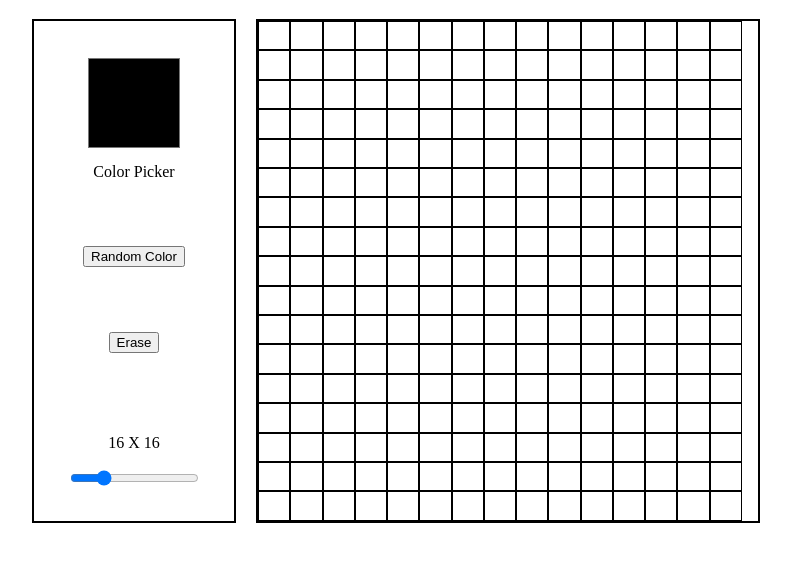
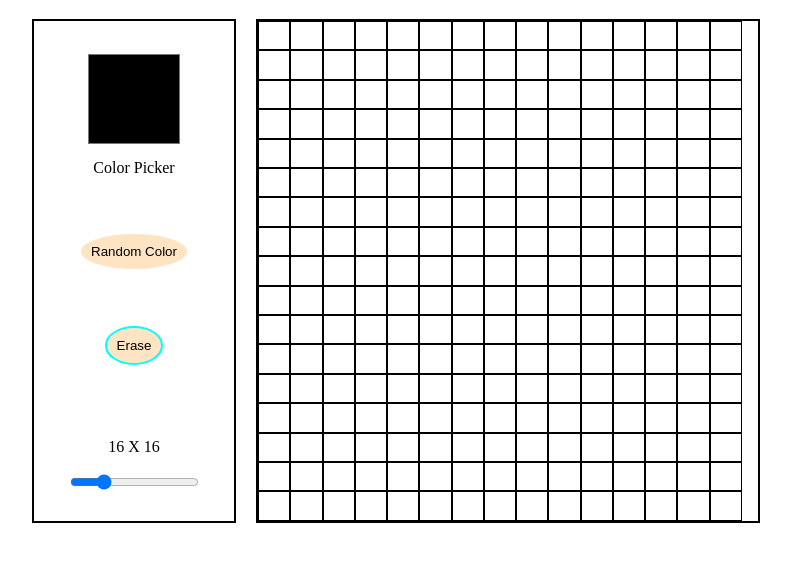
Before and after one commit to benSoalio/odin-etch-a-sketch, a plain HTML site: page index.html in a window 1280 px wide. Both pictures are taken after a click on the button "Erase". Shown: the part 87-648 px from the top of the page, without its empty margins (244-1035 px from the left). Drawn offline with Linux system fonts and the light colour scheme.

```diff
--- a/index.html
+++ b/index.html
@@ -17,9 +17,8 @@
             <input id="colorPicker" type="color" name="colorPicker" />
             <label for="colorPicker">Color Picker</label>
           </div>
-
-          <button class="randomColor">Random Color</button>
-          <button class="erase">Erase</button>
+          <button id="randomColor">Random Color</button>
+          <button id="erase">Erase</button>
           <div class="sizePicker">
             <p id="size">Size</p>
             <input
--- a/script.js
+++ b/script.js
@@ -2,6 +2,7 @@ const sketchPad = document.querySelector(".sketchPad");
 const pickedSize = document.querySelector("#pickedSize");
 const size = document.querySelector("#size");
 const colorPicker = document.querySelector("#colorPicker");
+const erase = document.querySelector("#erase");
 
 // function to draw the grid with size as input
 function drawGrid(size) {
@@ -34,13 +35,25 @@ pickedSize.addEventListener("change", () => {
   drawGrid(pickedSize.value);
 });
 
+//Setup the erase button
+erase.addEventListener("click", (e) => {
+  e.target.classList.toggle("active");
+  //   console.log(erase.getAttribute("class"));
+});
+
 //Change the color of the square on mouseover
 sketchPad.addEventListener("mouseover", (e) => {
   // to prevent the change of the background of the sketchpad
   if (e.target !== sketchPad) {
-    //change the background color of the square
-
+    // console.log(erase.getAttribute("class"));
+    //change the background color of the square with the color picked
     e.target.style.backgroundColor = colorPicker.value;
+    // if the erase button is active
+    if (erase.getAttribute("class") === "active") {
+      // remove the background color
+      e.target.style.backgroundColor = "#ffffff";
+      //console.log(e.target);
+    }
   }
 });
 
--- a/style.css
+++ b/style.css
@@ -60,3 +60,15 @@ input[type="color"] {
     flex-direction: column;
     align-items: center;
 }
+
+button {
+    border-radius: 50%;
+    padding: 10px;
+    background-color: bisque;
+    border: none;
+
+}
+
+.active {
+    border: 2px solid cyan;
+}
```
